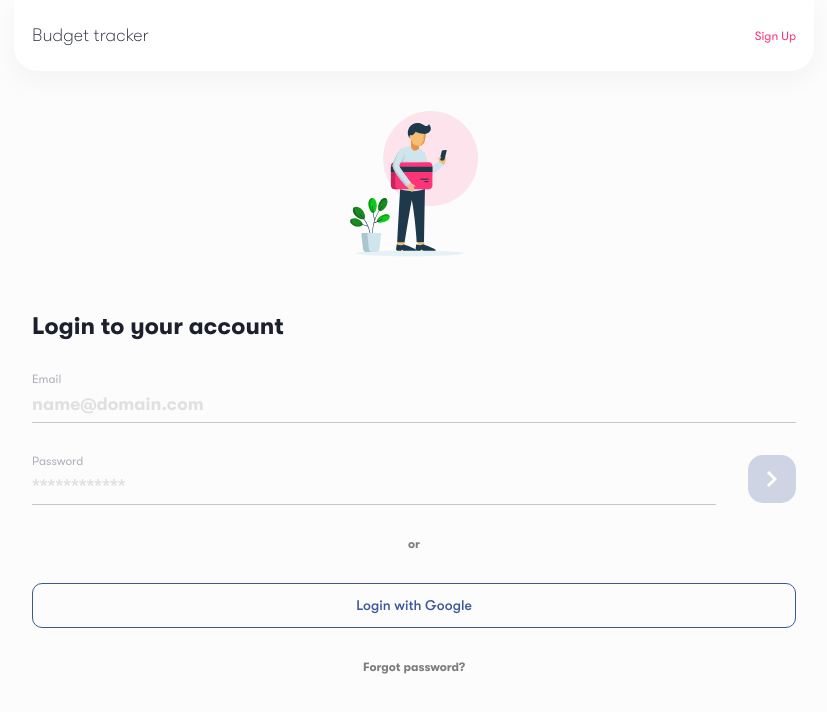
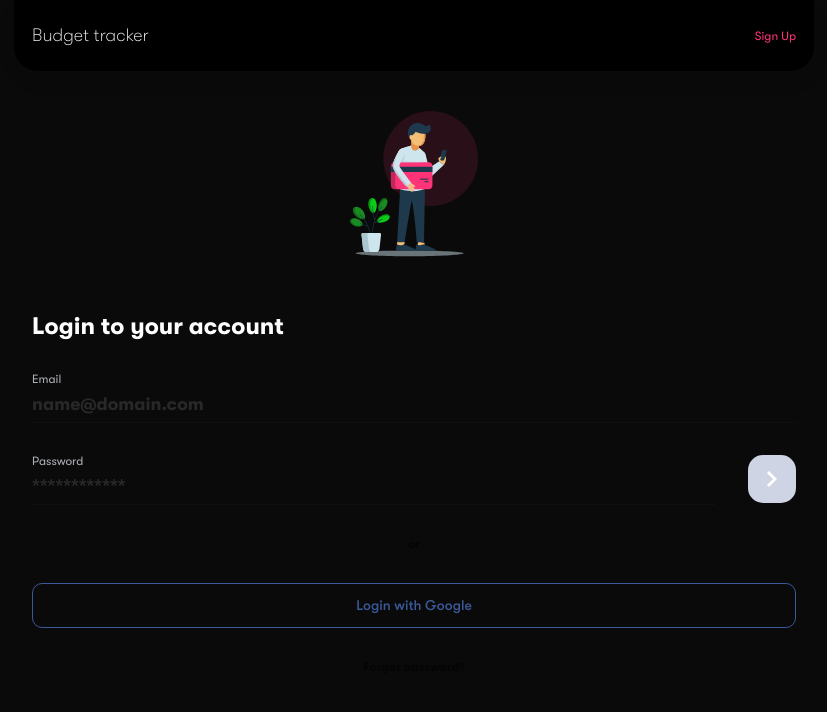
Before and after one commit to habibmustafa/Wallet, a React (Vite) app: page /login in a window 1280 px wide. Shown: the top 712 px of the page, without its empty margins (226-1053 px from the left). Built offline with nearby package versions, Linux system fonts and the light colour scheme; no server answers; the database is empty.

Commit message:
dark theme

```diff
--- a/dev-dist/sw.js
+++ b/dev-dist/sw.js
@@ -82,7 +82,7 @@ define(['./workbox-5357ef54'], (function (workbox) { 'use strict';
     "revision": "3ca0b8505b4bec776b69afdba2768812"
   }, {
     "url": "index.html",
-    "revision": "0.pbv13fbgmro"
+    "revision": "0.ik84lqvrov8"
   }], {});
   workbox.cleanupOutdatedCaches();
   workbox.registerRoute(new workbox.NavigationRoute(workbox.createHandlerBoundToURL("index.html"), {
--- a/src/App.scss
+++ b/src/App.scss
@@ -9,7 +9,8 @@ body {
   // min-height: 100vh;
   // max-height: 100%;
   height: 100svh;
-  background-color: #FCFCFC;
+  // background-color: #FCFCFC;
+  background-color: rgb(10, 10, 10);
 }
 
 html {
--- a/src/assets/styles/variables.scss
+++ b/src/assets/styles/variables.scss
@@ -14,8 +14,10 @@ $optional: #41e94b;
 $green: #3ece7e;
 $white: #ffffff;
 $black: #000000;
-$text: #1C202E;
-$dark: #b2b2b2;
+// $text: #1C202E;
+$text: white;
+// $dark: #b2b2b2;
+$dark: rgb(14, 14, 14);
 
 $blue: #49b8fc;
 $red: #ff0000;
--- a/src/components/appBar/style.scss
+++ b/src/components/appBar/style.scss
@@ -5,7 +5,8 @@
   box-shadow: 0px 10px 24px rgba(0, 0, 0, 0.04);
   border-bottom-left-radius: 24px;
   border-bottom-right-radius: 24px;
-  background-color: #fff;
+  // background-color: #fff;
+  background-color: black;
   width: 100%;
   gap: 14px;
   padding: 24px 18px;
--- a/src/components/bottomTabScreen/style.scss
+++ b/src/components/bottomTabScreen/style.scss
@@ -3,7 +3,8 @@
 .bottom-tab-screen {
   width: 100%;
   height: 80px;
-  background-color: #fcfcfc;
+  // background-color: #fcfcfc;
+  background-color: black;
   display: flex;
   align-items: center;
   justify-content: space-between;
@@ -11,6 +12,11 @@
   &-item {
 
     // rgba(28,32,46, 0.34)
+
+    // sill
+    svg {
+      fill: white;
+    }
     &.active {
       p {
         opacity: 1;
--- a/src/components/customCalendar/style.scss
+++ b/src/components/customCalendar/style.scss
@@ -7,7 +7,7 @@
     height: 29.977px;
     flex-shrink: 0;
     border-radius: 24.98px;
-    color: #1c202e;
+    color: $text;
     font-family: $font500;
     font-weight: 500;
     font-size: 12px;
@@ -39,7 +39,7 @@
     height: 30px;
     border-radius: 8px;
     background: rgba(28, 32, 46, 0.04);
-    color: #1c202e;
+    color: $text;
     font-family: $font500;
     font-weight: 500;
     font-size: 12px;
```
